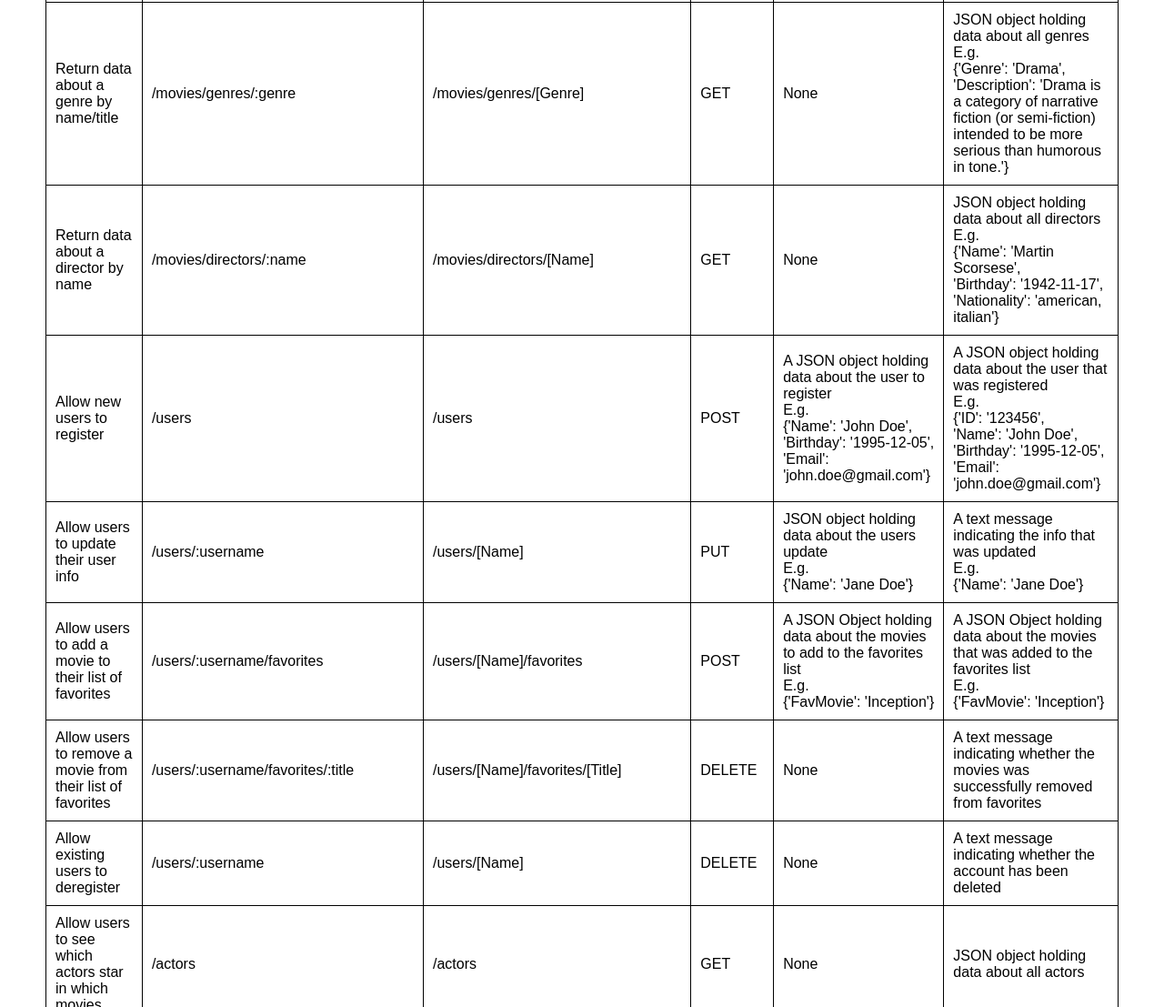
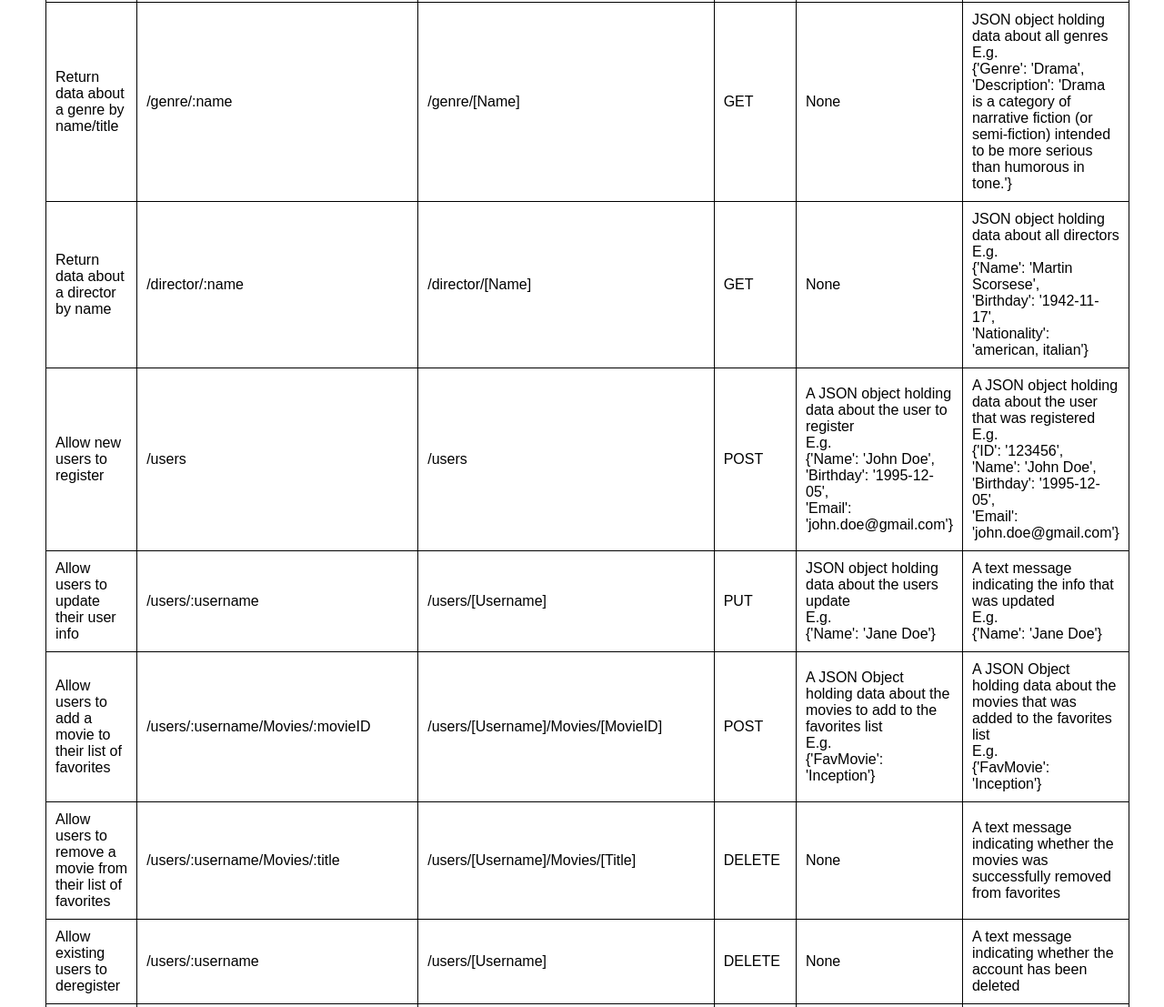
Before and after one commit to Datagirlcmr/MyFlix, a website: page public/documentation.html in a window 1280 px wide. Shown: the part 797-1904 px from the top of the page at 91% size. Drawn offline with Linux system fonts and the light colour scheme; a web font is replaced by a local one.

Commit message:
update endpoints

```diff
--- a/public/documentation.html
+++ b/public/documentation.html
@@ -92,8 +92,8 @@
         </tr>
         <tr>
           <td>Return data about a genre by name/title</td>
-          <td>/movies/genres/:genre</td>
-          <td>/movies/genres/[Genre]</td>
+          <td>/genre/:name</td>
+          <td>/genre/[Name]</td>
           <td>GET</td>
           <td>None</td>
           <td>JSON object holding data about all genres<br>
@@ -102,8 +102,8 @@
         </tr>
         <tr>
           <td>Return data about a director by name</td>
-          <td>/movies/directors/:name</td>
-          <td>/movies/directors/[Name]</td>
+          <td>/director/:name</td>
+          <td>/director/[Name]</td>
           <td>GET</td>
           <td>None</td>
           <td>JSON object holding data about all directors<br>
@@ -129,7 +129,7 @@
         <tr>
           <td>Allow users to update their user info</td>
           <td>/users/:username</td>
-          <td>/users/[Name]</td>
+          <td>/users/[Username]</td>
           <td>PUT</td>
           <td>JSON object holding data about the users update<br>
             E.g. <br>{'Name': 'Jane Doe'}<br></td>
@@ -138,8 +138,8 @@
         </tr>
         <tr>
           <td>Allow users to add a movie to their list of favorites</td>
-          <td>/users/:username/favorites</td>
-          <td>/users/[Name]/favorites</td>
+          <td>/users/:username/Movies/:movieID</td>
+          <td>/users/[Username]/Movies/[MovieID]</td>
           <td>POST</td>
           <td>A JSON Object holding data about the movies to add to the favorites list<br>
             E.g. <br>{'FavMovie': 'Inception'}<br></td>
@@ -148,8 +148,8 @@
         </tr>
         <tr>
           <td>Allow users to remove a movie from their list of favorites</td>
-          <td>/users/:username/favorites/:title</td>
-          <td>/users/[Name]/favorites/[Title]</td>
+          <td>/users/:username/Movies/:title</td>
+          <td>/users/[Username]/Movies/[Title]</td>
           <td>DELETE</td>
           <td>None</td>
           <td>A text message indicating whether the movies was successfully removed from favorites</td>
@@ -157,7 +157,7 @@
         <tr>
           <td>Allow existing users to deregister</td>
           <td>/users/:username</td>
-          <td>/users/[Name]</td>
+          <td>/users/[Username]</td>
           <td>DELETE</td>
           <td>None</td>
           <td>A text message indicating whether the account has been deleted</td>
@@ -189,7 +189,7 @@
         <tr>
           <td>Allow users to create a “To Watch” list in addition to their “Favorite Movies” list</td>
           <td>/users/:username/favorites/watchlist</td>
-          <td>/users/[Name]/favorites/watchlist</td>
+          <td>/users/[Username]/favorites/watchlist</td>
           <td>POST</td>
           <td>JSON object holding "To Watch" movie data</td>
           <td>JSON object holding data that was added to the "To Watch" list</td>
@@ -197,7 +197,7 @@
         <tr>
           <td>Allow users to delete a movie from the “To Watch” list</td>
           <td>/users/:username/favorites/watchlist/:title</td>
-          <td>/users/[Name]/favorites/watchlist/[Title]</td>
+          <td>/users/[Username]/favorites/watchlist/[Title]</td>
           <td>DELETE</td>
           <td>JSON object holding "To Watch" movie data</td>
           <td>JSON object holding data that was added to the "To Watch" list</td>
```
